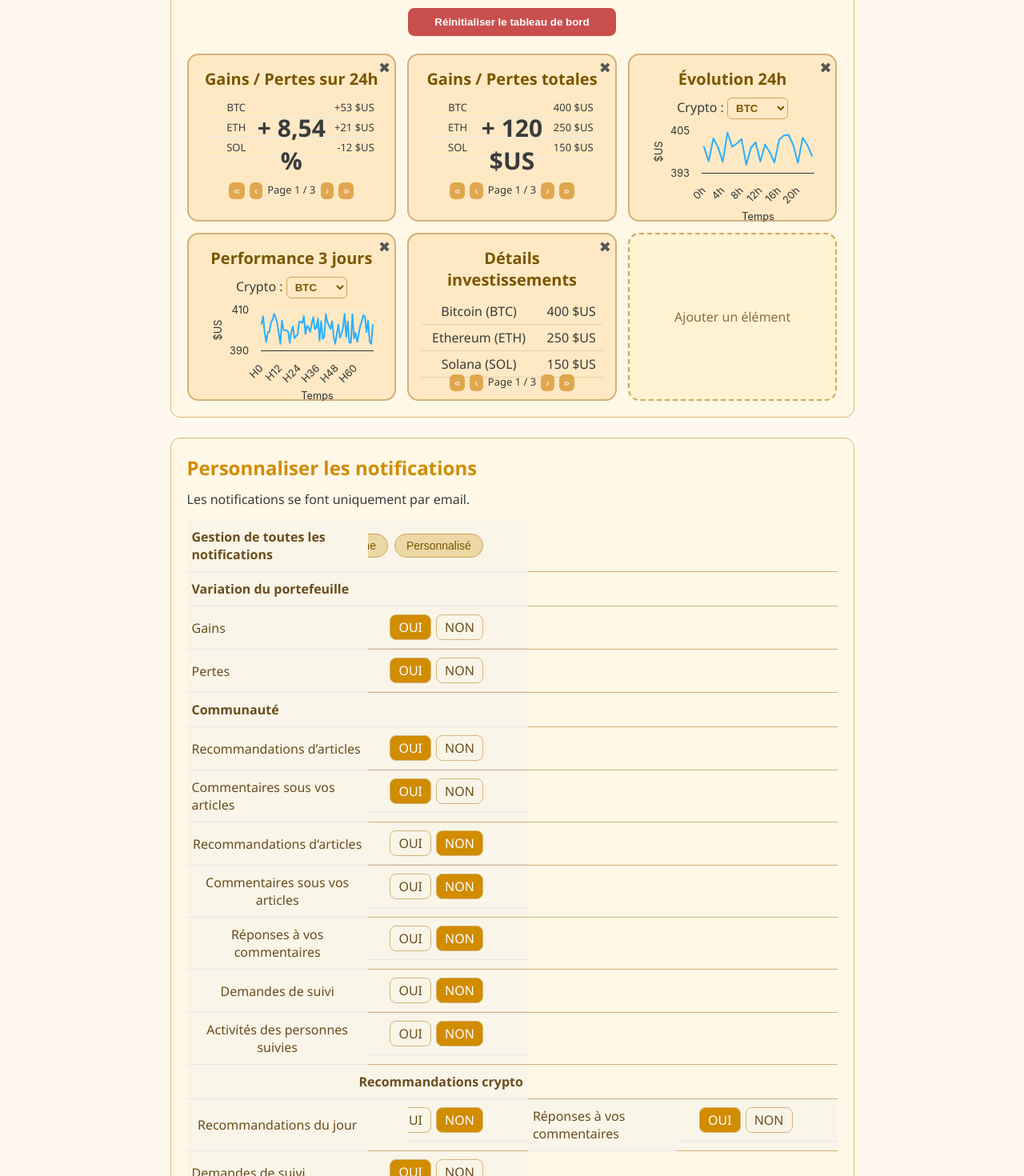
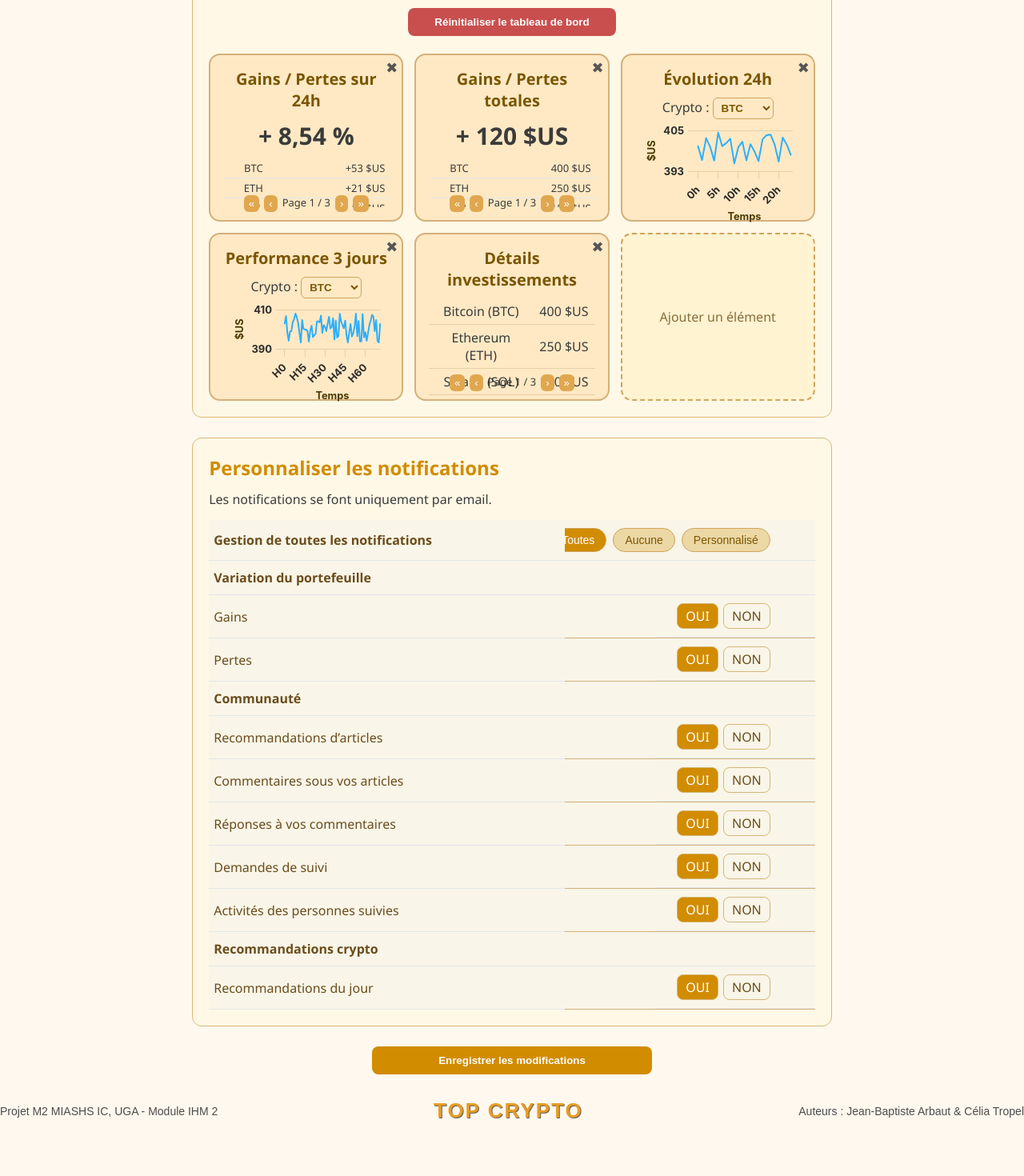
Before and after one commit to CTRetu/Interaction-Homme-Machine-Arbaut-Tropel-MIASHS-IC, a Vue app in the folder Projet/: page /settings in a window 1280 px wide. Shown: the part 740-2210 px from the top of the page at 80% size. After the commit the page ends 2144 px from the top, so only its background shows below. Built offline with nearby package versions, Linux system fonts and the light colour scheme; what highcharts-vue would draw is missing.

Commit message:
Debug page de settings, mise en forme page d'accueil

```diff
--- a/Projet/src/assets/style.css
+++ b/Projet/src/assets/style.css
@@ -881,6 +881,11 @@ input {
 .dash-add:hover {
   background: #ffeec0;
 }
+/* Ensure pagination text is readable in dark mode */
+html.dark .table-pagination,
+html.dark .table-pagination span {
+  color: #f0f0f0;
+}
 
 /* Dark mode for dashboard */
 html.dark .dash-item {
@@ -1277,19 +1282,14 @@ html.dark .sort-container select {
   display: flex;
   flex-direction: column;
   align-items: center;
-  justify-content: center; /* center vertically within content area */
-  height: 100%;            /* fill available height to allow vertical centering */
-  position: relative;      /* enable absolute centering of value */
+  justify-content: flex-start; /* value on top, then details below */
+  height: 100%;
 }
 
 .widget-value {
   font-size: 42px;
   font-weight: bold;
-  margin: 0; /* avoid shifting when absolutely centered */
-  position: absolute;
-  top: 50%;
-  left: 50%;
-  transform: translate(-50%, -50%);
+  margin: 6px 0 10px; /* small gap above/below value */
 }
 
 .mini-table {
--- a/Projet/src/views/HomeView.vue
+++ b/Projet/src/views/HomeView.vue
@@ -1,10 +1,19 @@
 <template>
   <div class="home">
+    <!-- Bandeau d’intro -->
+    <section class="intro-section">
+      <h1>TOP CRYPTO</h1>
+      <h2>Bienvenue sur Top Crypto !</h2>
+      <p>
+        Ceci est un site de visualisation des crypto-monnaies les plus importantes du marché actuel.
+      </p>
+      <h3>Améliorez vos suivis et analyses avec Top Crypto !</h3>
+    </section>
     <!-- Section : Tableau de bord (si connecté) -->
     <section v-if="userStore.isLoggedIn" class="card dashboard-section">
       <div class="dashboard-header">
         <h2>📊 Mon Tableau de Bord</h2>
-        <RouterLink to="/settings" class="dashboard-settings-link">⚙️ Personnaliser</RouterLink>
+        <RouterLink to="/settings" class="dashboard-settings-link">Personnaliser</RouterLink>
       </div>
 
       <div class="dashboard-grid">
@@ -83,18 +92,6 @@
           </div>
         </div>
       </div>
-    </section>
-
-
-
-    <!-- Bandeau d’intro -->
-    <section class="intro-section">
-      <h1>TOP CRYPTO</h1>
-      <h2>Bienvenue sur Top Crypto !</h2>
-      <p>
-        Ceci est un site de visualisation des crypto-monnaies les plus importantes du marché actuel.
-      </p>
-      <h3>Améliorez vos suivis et analyses avec Top Crypto !</h3>
     </section>
 
     <!-- Section : Gagnants / Tendance -->
--- a/Projet/src/views/SettingsView.vue
+++ b/Projet/src/views/SettingsView.vue
@@ -300,7 +300,6 @@ Vous pouvez ajouter, retirer ou déplacer les éléments.">
         <tr>
           <td class="notif-text">Recommandations d’articles</td>
           <td class="toggle-cell">
-            <ToggleSwitch v-model="notificationsPortfolio.toutes" @change="updatePortfolioGroup" />
             <ToggleSwitch v-model="notificationsPortfolio.recommandations_articles" @change="updatePortfolioGroup" />
           </td>
         </tr>
@@ -313,35 +312,6 @@ Vous pouvez ajouter, retirer ou déplacer les éléments.">
         </tr>
 
         <tr>
-          <td>Recommandations d’articles</td>
-          <td class="toggle-cell"><ToggleSwitch /></td>
-        </tr>
-        <tr>
-          <td>Commentaires sous vos articles</td>
-          <td class="toggle-cell"><ToggleSwitch /></td>
-        </tr>
-        <tr>
-          <td>Réponses à vos commentaires</td>
-          <td class="toggle-cell"><ToggleSwitch /></td>
-        </tr>
-        <tr>
-          <td>Demandes de suivi</td>
-          <td class="toggle-cell"><ToggleSwitch /></td>
-        </tr>
-        <tr>
-          <td>Activités des personnes suivies</td>
-          <td class="toggle-cell"><ToggleSwitch /></td>
-        </tr>
-
-
-        <!-- ==== Recommandations crypto ==== -->
-        <tr>
-          <td colspan="2" class="notif-category-title">Recommandations crypto</td>
-        </tr>
-
-        <tr>
-          <td>Recommandations du jour</td>
-          <td class="toggle-cell"><ToggleSwitch /></td>
           <td class="notif-text">Réponses à vos commentaires</td>
           <td class="toggle-cell">
             <ToggleSwitch v-model="notificationsPortfolio.reponses" @change="updatePortfolioGroup" />
@@ -362,7 +332,7 @@ Vous pouvez ajouter, retirer ou déplacer les éléments.">
           </td>
         </tr>
 
-        <!-- Reco crypto -->
+        <!-- Recommandations crypto -->
         <tr>
           <td colspan="2" class="notif-category-title notif-text">Recommandations crypto</td>
         </tr>
@@ -617,6 +587,25 @@ export default {
     // Écouter les changements de thème
     window.addEventListener('themeChange', this.renderAllCharts);
 
+    // Observer les changements de classe sur <html> pour re-render en mode clair/sombre
+    try {
+      this._themeObserver = new MutationObserver(mutations => {
+        for (const m of mutations) {
+          if (m.type === 'attributes' && m.attributeName === 'class') {
+            this.renderAllCharts();
+            break;
+          }
+        }
+      });
+      this._themeObserver.observe(document.documentElement, {
+        attributes: true,
+        attributeFilter: ['class']
+      });
+    } catch (e) {
+      // Fallback: au cas où MutationObserver ne serait pas disponible
+      document.addEventListener('transitionend', this.renderAllCharts, { once: false });
+    }
+
     // Initialiser les pages pour les widgets "number"
     this.dashboard.forEach(w => {
       const widget = this.allWidgets[w];
@@ -630,6 +619,10 @@ export default {
 
   beforeUnmount() {
     window.removeEventListener('themeChange', this.renderAllCharts);
+    if (this._themeObserver && typeof this._themeObserver.disconnect === 'function') {
+      this._themeObserver.disconnect();
+    }
+    document.removeEventListener('transitionend', this.renderAllCharts);
   },
 
   computed: {
@@ -821,8 +814,15 @@ export default {
 
     addWidget(widgetId) {
       if (this.addMenuIndex === -1) {
-        this.dashboard.push(widgetId);
+        // Ajout global: garder le menu ouvert pour permettre plusieurs ajouts
+        if (!this.dashboard.includes(widgetId)) {
+          this.dashboard.push(widgetId);
+        }
+        this.saveDashboard();
+        this.renderAllCharts();
+        return;
       } else if (this.addMenuIndex !== null) {
+        // Remplacement d'un slot spécifique: fermer le menu après sélection
         this.dashboard[this.addMenuIndex] = widgetId;
       }
       this.addMenuIndex = null;
@@ -889,7 +889,12 @@ export default {
       if (!el) return;
 
       const isDark = document.documentElement.classList.contains('dark');
-      const textColor = isDark ? '#f0f0f0' : '#333';
+      const textColor = isDark ? '#dcdcdc' : '#2b2b2b';
+      const titleColor = isDark ? '#e9e9e9' : '#4a3a00';
+      const gridColor = isDark ? '#666' : '#e4cfa6';
+      const labelWeight = isDark ? '600' : '700';
+      const labelSize = isDark ? '12px' : '13px';
+      const titleWeight = isDark ? '600' : '700';
 
       const widget = this.allWidgets[widgetId];
       const symbol = this.selectedCryptoByWidget[widgetId];
@@ -919,13 +924,20 @@ export default {
 
         xAxis: {
           categories,
-          title: { text: "Temps", style: { color: textColor } },
-          labels: { style: { color: textColor } }
+          title: { text: "Temps", style: { color: titleColor, fontWeight: titleWeight } },
+          labels: { style: { color: textColor, fontWeight: labelWeight, fontSize: labelSize } },
+          lineColor: gridColor,
+          tickColor: gridColor,
+          tickWidth: 1
         },
 
         yAxis: {
-          title: { text: "$US", style: { color: textColor } },
-          labels: { style: { color: textColor } }
+          title: { text: "$US", style: { color: titleColor, fontWeight: titleWeight } },
+          labels: { style: { color: textColor, fontWeight: labelWeight, fontSize: labelSize } },
+          gridLineColor: gridColor,
+          gridLineWidth: 1,
+          tickWidth: 1,
+          tickColor: gridColor
         },
 
         tooltip: {
@@ -1304,6 +1316,38 @@ input {
   background: #cf8e2f;
 }
 
+/* ------- DARK MODE (liste d'ajout) ------- */
+html.dark .dash-add,
+:root.dark .dash-add {
+  background: #2b2b2b !important;
+  border-color: #7a5600 !important;
+  color: #e9e9e9 !important;
+}
+
+html.dark .add-menu,
+:root.dark .add-menu {
+  background: #2b2b2b !important;
+  border-color: #7a5600 !important;
+  color: #e9e9e9 !important;
+}
+
+html.dark .add-menu p,
+:root.dark .add-menu p {
+  color: #f0f0f0 !important;
+}
+
+html.dark .add-menu-item,
+:root.dark .add-menu-item {
+  background: #b67500 !important;
+  color: #ffffff !important;
+  border-color: #cfa45a !important;
+}
+
+html.dark .add-menu-item:hover,
+:root.dark .add-menu-item:hover {
+  background: #cf8e2f !important;
+}
+
 /* -------- WIDGETS : TITRES -------- */
 .widget-title {
   text-align: center;
```
